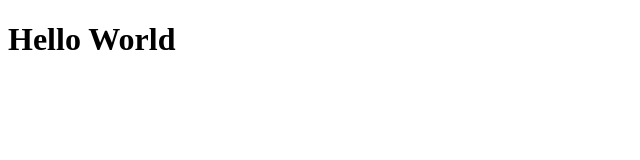
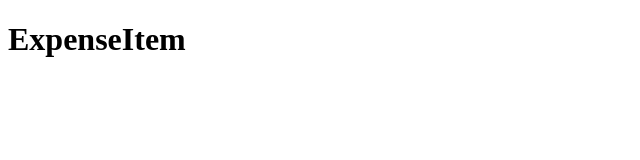
Before and after one commit to CemEkiz/expense-tracker, a React (Vite) app: page / in a window 1280 px wide. Shown: the top 160 px of the page, without its empty margins (0-640 px from the left). Built offline with nearby package versions, Linux system fonts and the light colour scheme.

Commit message:
32: building a first custom component

```diff
--- a/src/App.jsx
+++ b/src/App.jsx
@@ -1,5 +1,7 @@
+import ExpenseItem from './components/ExpenseItem';
+
 const App = () => {
-  return <h1>Hello World</h1>;
+  return <ExpenseItem />;
 };
 
 export default App;
--- /dev/null
+++ b/src/components/ExpenseItem.jsx
@@ -0,0 +1,5 @@
+const ExpenseItem = () => {
+  return <h1>ExpenseItem</h1>;
+};
+
+export default ExpenseItem;
```
